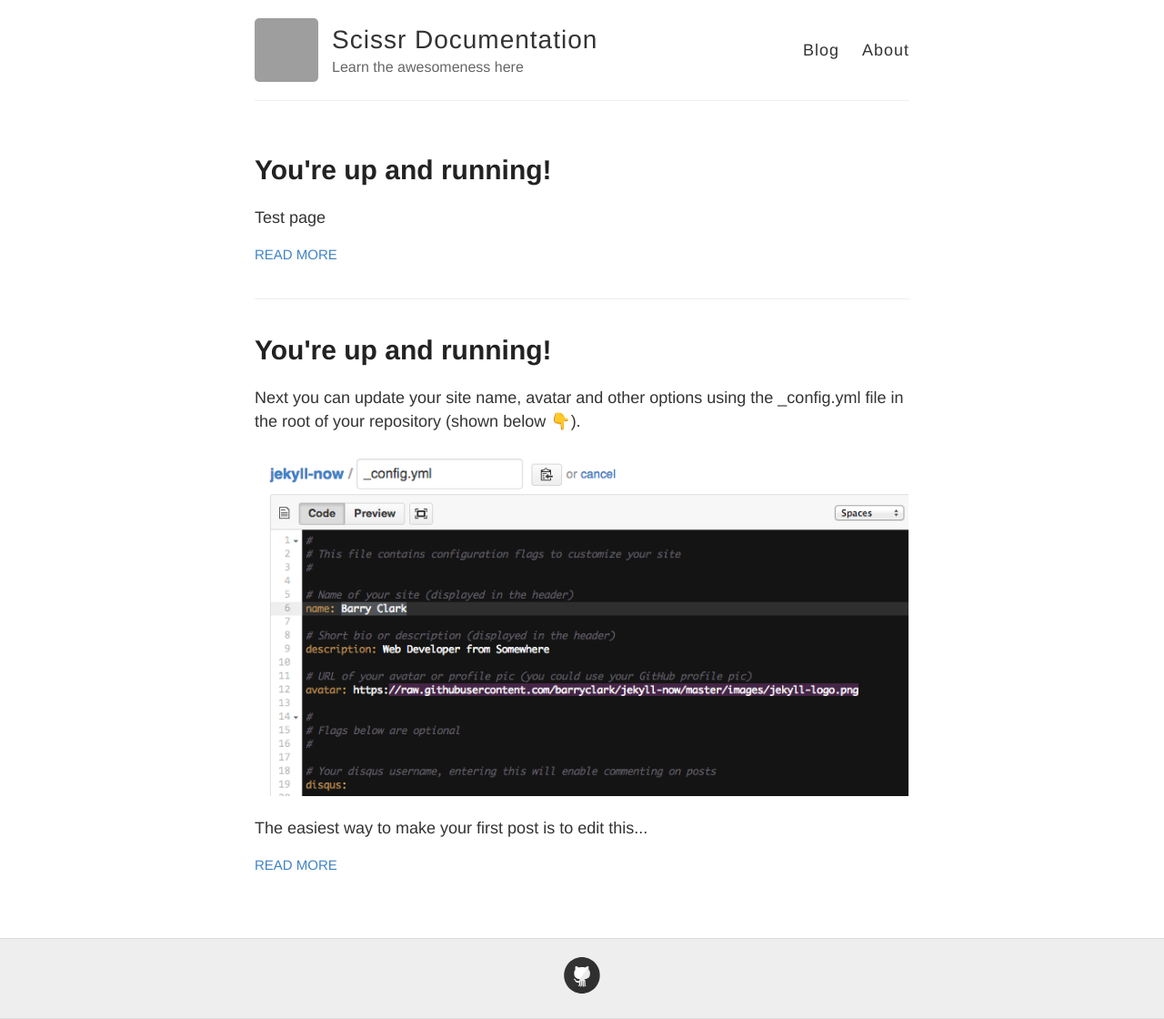
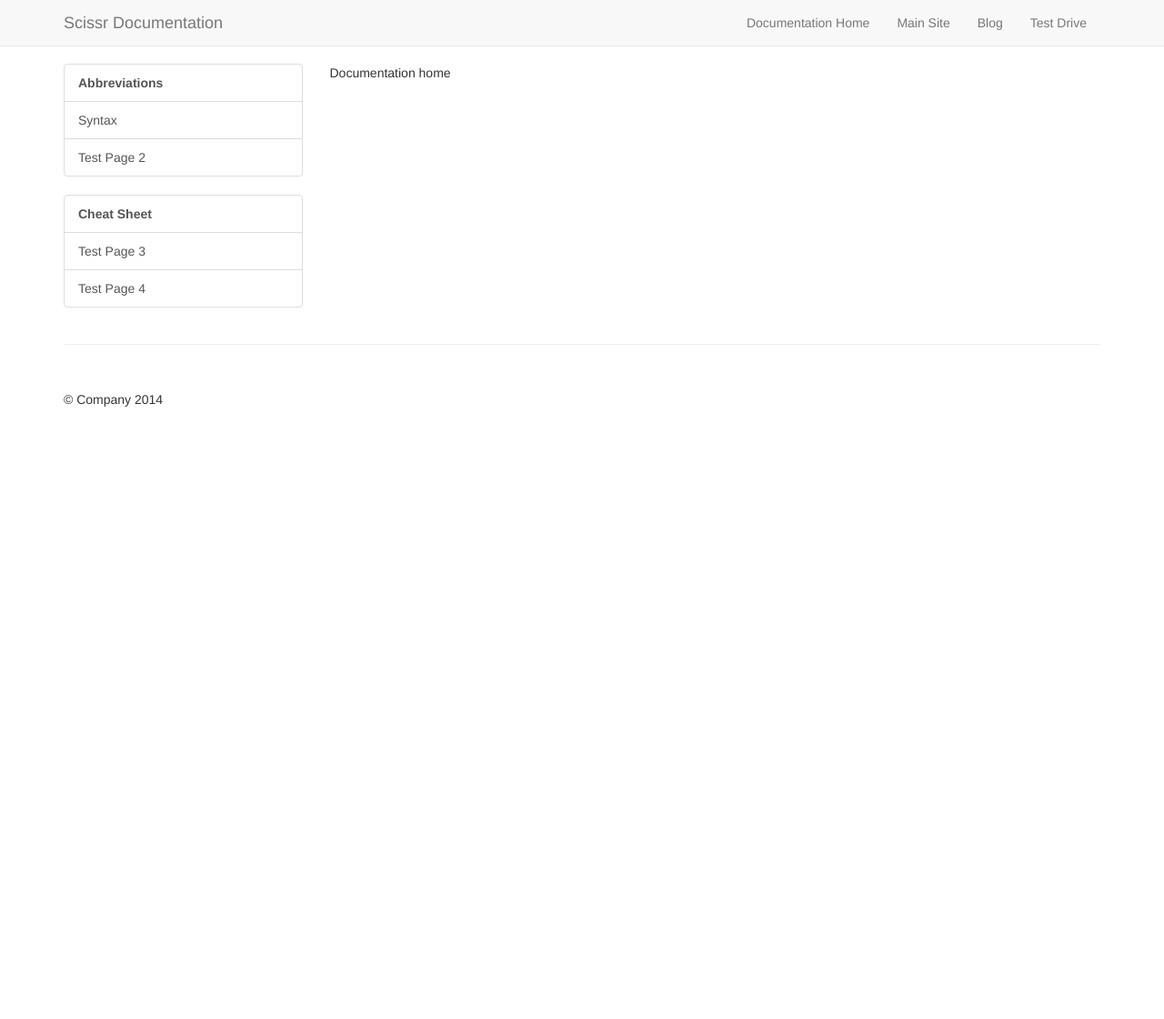
Before and after one commit to Scissr/scissr-docs, a Jekyll site: the page built from index.html, in a window 1280 px wide and 1120 px high. Shown: the whole window at 91% size. Built offline with Jekyll 4.4.1, drawn with Linux system fonts in a browser that asks for light colours; nearby versions of some CDN libraries; emoji names are drawn with the system emoji font; grey boxes are pictures that could not be loaded.

Commit message:
Implemented basic structure for docs

```diff
--- a/_layouts/default.html
+++ b/_layouts/default.html
@@ -1,25 +1,108 @@
+
 <!DOCTYPE html>
-<html>
+<html lang="en">
   <head>
-    <meta charset="utf-8" />
-    <meta http-equiv='X-UA-Compatible' content='IE=edge'>
-    <meta name='viewport' content='width=device-width, initial-scale=1.0, maximum-scale=1.0'>
+    <meta charset="utf-8">
+    <meta http-equiv="X-UA-Compatible" content="IE=edge">
+    <meta name="viewport" content="width=device-width, initial-scale=1">
+    <meta name="author" content="{{ site.name }}" />
+    <meta name="description" content="{{ site.description }}">
+    <link rel="icon" href="../../favicon.ico">
 
     <title>{% if page.title %}{{ page.title }} – {% endif %}{{ site.name }} – {{ site.description }}</title>
 
-    <meta name="author" content="{{ site.name }}" />
-    <meta name="description" content="{{ site.description }}">
+    <!-- Bootstrap core CSS -->
+    <link href="https://maxcdn.bootstrapcdn.com/bootstrap/3.2.0/css/bootstrap.min.css" rel="stylesheet">
 
+    <!-- Custom styles for this template -->
+    <link href="{{ site.baseurl }}/style.css" rel="stylesheet">
+
+    <!-- HTML5 shim and Respond.js IE8 support of HTML5 elements and media queries -->
     <!--[if lt IE 9]>
-      <script src="http://html5shiv.googlecode.com/svn/trunk/html5.js"></script>
+      <script src="https://oss.maxcdn.com/html5shiv/3.7.2/html5shiv.min.js"></script>
+      <script src="https://oss.maxcdn.com/respond/1.4.2/respond.min.js"></script>
     <![endif]-->
-
     <link rel="stylesheet" type="text/css" href="{{ site.baseurl }}/style.css" />
     <link rel="alternate" type="application/rss+xml" title="{{ site.name }} - {{ site.description }}" href="{{ site.baseurl }}/feed.xml" />
-
-    <!-- Created with Jekyll Now - http://github.com/barryclark/jekyll-now -->
   </head>
 
+  <body>
+    <div class="navbar navbar-fixed-top navbar-default" role="navigation">
+      <div class="container">
+        <div class="navbar-header">
+          <button type="button" class="navbar-toggle collapsed" data-toggle="collapse" data-target=".navbar-collapse">
+            <span class="sr-only">Toggle navigation</span>
+            <span class="icon-bar"></span>
+            <span class="icon-bar"></span>
+            <span class="icon-bar"></span>
+          </button>
+          <a class="navbar-brand" href="/">{{ site.name }}</a>
+        </div>
+        <div class="collapse navbar-collapse">
+          <ul class="nav navbar-nav pull-right">
+            <li><a href="/">Documentation Home</a></li>
+            <li><a href="http://scissr.co">Main Site</a></li>
+            <li><a href="http://blog.scissr.co">Blog</a></li>
+            <li><a href="http://play.scissr.co">Test Drive</a></li>
+          </ul>
+        </div><!-- /.nav-collapse -->
+      </div><!-- /.container -->
+    </div><!-- /.navbar -->
+
+    <div class="container">
+
+      <div class="row row-offcanvas row-offcanvas-right">
+
+        <div class="col-xs-6 col-sm-3 sidebar-offcanvas" id="sidebar" role="navigation">
+
+          {% for section in site.data.sections %}
+          <div class="list-group">
+            <a href="{{ site.baseurl }}{{ section.link }}" class="list-group-item"><strong>{{ section.title }}</strong></a>
+            {% for page in section.pages %}
+            <a href="{{ site.baseurl }}{{ page.link }}" class="list-group-item">{{ page.title }}</a>
+            {%endfor%}
+          </div>
+            {%endfor%}
+
+
+        </div><!--/span-->
+
+        <div class="col-xs-12 col-sm-9">
+          <p class="pull-right visible-xs">
+            <button type="button" class="btn btn-primary btn-xs" data-toggle="offcanvas">Toggle nav</button>
+          </p>
+           {{ content }}
+        </div><!--/span-->
+
+
+      </div><!--/row-->
+
+      <hr>
+
+      <footer>
+        <p>&copy; Company 2014</p>
+      </footer>
+
+    </div><!--/.container-->
+
+
+
+    <!-- Bootstrap core JavaScript
+    ================================================== -->
+    <!-- Placed at the end of the document so the pages load faster -->
+    <script src="https://ajax.googleapis.com/ajax/libs/jquery/1.11.1/jquery.min.js"></script>
+    <script src="https://maxcdn.bootstrapcdn.com/bootstrap/3.2.0/js/bootstrap.min.js"></script>
+
+    <!-- IE10 viewport hack for Surface/desktop Windows 8 bug -->
+    <script src="scripts/ie10-viewport-bug-workaround.js"></script>
+
+    <script src="scripts/site.js"></script>
+  </body>
+</html>
+
+
+
+<!--
   <body>
     <div class="wrapper-masthead">
       <div class="container">
@@ -53,4 +136,5 @@
 
     {% include analytics.html %}
   </body>
-</html>
+
+-->
--- a/_posts/2014-10-25-Test.md
+++ /dev/null
@@ -1,6 +0,0 @@
----
-layout: post
-title: You're up and running!
----
-
-Test page
--- a/_posts/2014-3-3-Hello-World.md
+++ /dev/null
@@ -1,10 +0,0 @@
----
-layout: post
-title: You're up and running!
----
-
-Next you can update your site name, avatar and other options using the _config.yml file in the root of your repository (shown below :point_down:).
-
-![_config.yml]({{ site.baseurl }}/images/config.png)
-
-The easiest way to make your first post is to edit this one. Go into /_posts/ and update the Hello World markdown file. For more instructions head over to the [Jekyll Now repository](https://github.com/barryclark/jekyll-now) on GitHub.
--- /dev/null
+++ b/_scss/_main.scss
@@ -0,0 +1,59 @@
+/*
+ * Style tweaks
+ * --------------------------------------------------
+ */
+html,
+body {
+  overflow-x: hidden; /* Prevent scroll on narrow devices */
+}
+body {
+  padding-top: 70px;
+}
+footer {
+  padding: 30px 0;
+}
+
+/*
+ * Off Canvas
+ * --------------------------------------------------
+ */
+@media screen and (max-width: 767px) {
+  .row-offcanvas {
+    position: relative;
+    -webkit-transition: all .25s ease-out;
+         -o-transition: all .25s ease-out;
+            transition: all .25s ease-out;
+  }
+
+  .row-offcanvas-right {
+    right: 0;
+  }
+
+  .row-offcanvas-left {
+    left: 0;
+  }
+
+  .row-offcanvas-right
+  .sidebar-offcanvas {
+    right: -50%; /* 6 columns */
+  }
+
+  .row-offcanvas-left
+  .sidebar-offcanvas {
+    left: -50%; /* 6 columns */
+  }
+
+  .row-offcanvas-right.active {
+    right: 50%; /* 6 columns */
+  }
+
+  .row-offcanvas-left.active {
+    left: 50%; /* 6 columns */
+  }
+
+  .sidebar-offcanvas {
+    position: absolute;
+    top: 0;
+    width: 50%; /* 6 columns */
+  }
+}
--- a/index.html
+++ b/index.html
@@ -2,17 +2,6 @@
 layout: default
 ---
 
-<div class="posts">
-  {% for post in site.posts %}
-    <article class="post">
-
-      <h1><a href="{{ site.baseurl }}{{ post.url }}">{{ post.title }}</a></h1>
-
-      <div class="entry">
-        {{ post.content | truncatewords:40}}
-      </div>
-
-      <a href="{{ site.baseurl }}{{ post.url }}" class="read-more">Read More</a>
-    </article>
-  {% endfor %}
+<div>
+  Documentation home
 </div>
--- a/style.scss
+++ b/style.scss
@@ -5,278 +5,13 @@
 // IMPORTS
 //
 
-@import "_reset";
+
 @import "_variables";
 // Syntax highlighting @import is at the bottom of this file
 
-/**************/
-/* BASE RULES */
-/**************/
 
-html {
-  font-size: 100%;
-}
 
-body {
-	background: $white;
-  font: 18px/1.4 $helvetica;
-  color: $darkGray;
-}
-
-.container {
-  margin: 0 auto;
-  max-width: 740px;
-  padding: 0 10px;
-  width: 100%;
-}
-
-h1, h2, h3, h4, h5, h6 {
-  font-family: $helveticaNeue;
-  color: $darkerGray;
-  font-weight: bold;
-
-  line-height: 1.7;
-  margin: 1em 0 15px;
-  padding: 0;
-
-  @include mobile {
-    line-height: 1.4;
-  }
-}
-
-h1 {
-  font-size: 30px;
-  a {
-    color: inherit;
-  }
-}
-
-h2 {
-  font-size: 24px;
-}
-
-h3 {
-  font-size: 20px;
-}
-
-h4 {
-  font-size: 18px;
-  color: $gray;
-}
-
-p {
-  margin: 15px 0;
-}
-
-a {
-  color: $blue;
-  text-decoration: none;
-	cursor: pointer;
-  &:hover, &:active {
-    color: $blue;
-  }
-}
-
-ul, ol {
-  margin: 15px 0;
-  padding-left: 30px;
-}
-
-ul {
-  list-style-type: disc;
-}
-
-ol {
-  list-style-type: decimal;
-}
-
-ol ul, ul ol, ul ul, ol ol {
-  margin: 0;
-}
-
-ul ul, ol ul {
-  list-style-type: circle;
-}
-
-em, i {
-  font-style: italic;
-}
-
-strong, b {
-  font-weight: bold;
-}
-
-img {
-  max-width: 100%;
-}
-
-.date {
-  font-style: italic;
-  color: $gray;
-}
-
-// Specify the color of the selection
-::-moz-selection {
-  color: $black;
-  background: $lightGray;
-}
-::selection {
-  color: $black;
-  background: $lightGray;
-}
-
-// Nicolas Gallagher's micro clearfix hack
-// http://nicolasgallagher.com/micro-clearfix-hack/
-.clearfix:before,
-.clearfix:after {
-    content: " ";
-    display: table;
-}
-
-.clearfix:after {
-    clear: both;
-}
-
-/*********************/
-/* LAYOUT / SECTIONS */
-/*********************/
-
-//
-// .masthead
-//
-
-.wrapper-masthead {
-  margin-bottom: 50px;
-}
-
-.masthead {
-  padding: 20px 0;
-  border-bottom: 1px solid $lightGray;
-
-  @include mobile {
-    text-align: center;
-  }
-}
-
-.site-avatar {
-  float: left;
-  width: 70px;
-  height: 70px;
-  margin-right: 15px;
-
-  @include mobile {
-    float: none;
-    display: block;
-    margin: 0 auto;
-  }
-
-  img {
-    border-radius: 5px;
-  }
-}
-
-.site-info {
-  float: left;
-
-  @include mobile {
-    float: none;
-    display: block;
-    margin: 0 auto;
-  }
-}
-
-.site-name {
-  margin: 0;
-  color: $darkGray;
-  cursor: pointer;
-  font-family: $helveticaNeue;
-  font-weight: 300;
-  font-size: 28px;
-  letter-spacing: 1px;
-}
-
-.site-description {
-  margin: -5px 0 0 0;
-  color: $gray;
-  font-size: 16px;
-
-  @include mobile {
-    margin: 3px 0;
-  }
-}
-
-nav {
-  float: right;
-  margin-top: 23px; // @TODO: Vertically middle align
-  font-family: $helveticaNeue;
-  font-size: 18px;
-
-  @include mobile {
-    float: none;
-    margin-top: 9px;
-    display: block;
-    font-size: 16px;
-  }
-
-  a {
-    margin-left: 20px;
-    color: $darkGray;
-    text-align: right;
-    font-weight: 300;
-    letter-spacing: 1px;
-
-    @include mobile {
-      margin: 0 10px;
-      color: $blue;
-    }
-  }
-}
-
-//
-// .main
-//
-
-.posts > .post {
-  padding-bottom: 2em;
-  border-bottom: 1px solid $lightGray;
-}
-
-.posts > .post:last-child {
-  padding-bottom: 1em;
-  border-bottom: none;
-}
-
-.post {
-  blockquote {
-    margin: 1.8em .8em;
-    border-left: 2px solid $gray;
-    padding: 0.1em 1em;
-    color: $gray;
-    font-size: 22px;
-    font-style: italic;
-  }
-
-  .comments {
-    margin-top: 10px;
-  }
-
-  .read-more {
-    text-transform: uppercase;
-    font-size: 15px;
-  }
-}
-
-.wrapper-footer {
-  margin-top: 50px;
-  border-top: 1px solid #ddd;
-  border-bottom: 1px solid #ddd;
-  background-color: $lightGray;
-}
-
-footer {
-  padding: 20px 0;
-  text-align: center;
-}
+@import "_main";
 
 // Settled on moving the import of syntax highlighting to the bottom of the CSS
 // ... Otherwise it really bloats up the top of the CSS file and makes it difficult to find the start
```
Also changed, not shown: _data/sections.yml (added, +17 -0 lines), _layouts/post.html (deleted, +0 -17 lines), abbreviations/index.md (added, +6 -0 lines), abbreviations/syntax/index.md (added, +6 -0 lines), abbreviations/test1/index.md (added, +6 -0 lines), abbreviations/test2/index.md (added, +5 -0 lines), about.md (deleted, +0 -15 lines), cheat-sheet/test3/index.md (added, +5 -0 lines), cheat-sheet/test4/index.md (added, +5 -0 lines), README.md (deleted).
